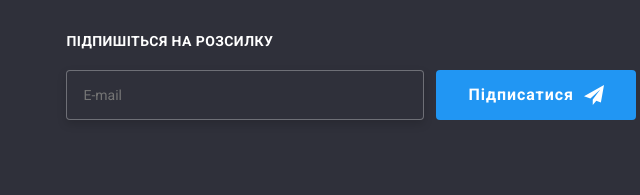
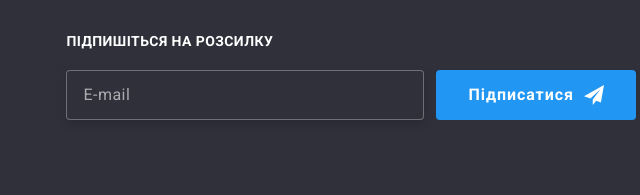
Before and after one commit to denys-drhn/goit-markup-hw-06, a plain HTML site: page index.html in a window 1280 px wide. Shown: the part 2714-2909 px from the top of the page, 589-1229 px from the left. Drawn offline with nearby package versions, Linux system fonts and the light colour scheme.

Commit message:
update style.css
add placeholder styles
add coror for input text

```diff
--- a/css/styles.css
+++ b/css/styles.css
@@ -443,7 +443,6 @@ border: 1px solid var(--accent-color);
 		line-height: 1.16;
 		letter-spacing: 0.01em;
 
-
 		color: rgba(117, 117, 117, 0.5);
 }
 
@@ -843,9 +842,21 @@ margin-bottom: 10px;
 	border: 1px solid rgba(255, 255, 255, 0.3);
 	filter: drop-shadow(0px 4px 4px rgba(0, 0, 0, 0.15));
 	border-radius: 4px;
+	color: var(--main-white-color);
 
 	outline: none;
 	background-color: var(--secondary-background-color);
+}
+
+.footer-frm::placeholder {
+	font-family: 'Roboto';
+	font-style: normal;
+	font-weight: 400;
+	font-size: 16px;
+	line-height: 1.25;
+	letter-spacing: 0.03em;
+
+	color: rgba(255, 255, 255, 0.6);;
 }
 
 .footer-btn {
```
